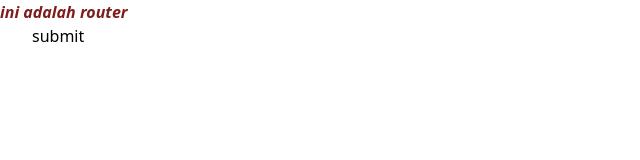
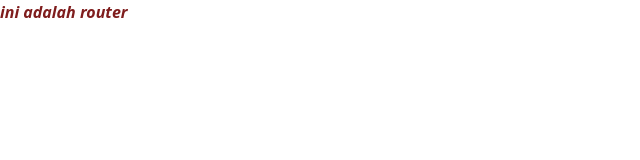
Before and after one commit to Igprad01/React-Js-Learn, a React (Vite) app: page /teks in a window 1280 px wide. Shown: the top 160 px of the page, without its empty margins (0-640 px from the left). Built offline with nearby package versions, Linux system fonts and the light colour scheme.

Commit message:
add comment

```diff
--- a/src/components/Layouts/TeksOutput.jsx
+++ b/src/components/Layouts/TeksOutput.jsx
@@ -5,7 +5,6 @@ const TeksOutput = () => {
     return (
         <div>
             <TeksRouter teksColor = 'text-red-900' link = '/' />
-            <ButtonA />
         </div>
     )
 }
--- a/src/main.jsx
+++ b/src/main.jsx
@@ -9,6 +9,7 @@ import FormLogin from './components/Layouts/FormInput.jsx'
 import FormOutput from './components/Layouts/Output.jsx'
 import TeksOutput from './components/Layouts/TeksOutput.jsx'
 
+// buat SPA untuk template nya menyusul + sekalian belajar react
 
 const route = createBrowserRouter ([
   {
```
Also changed, not shown: src/components/Layouts/Output.jsx (+5 -8 lines).
